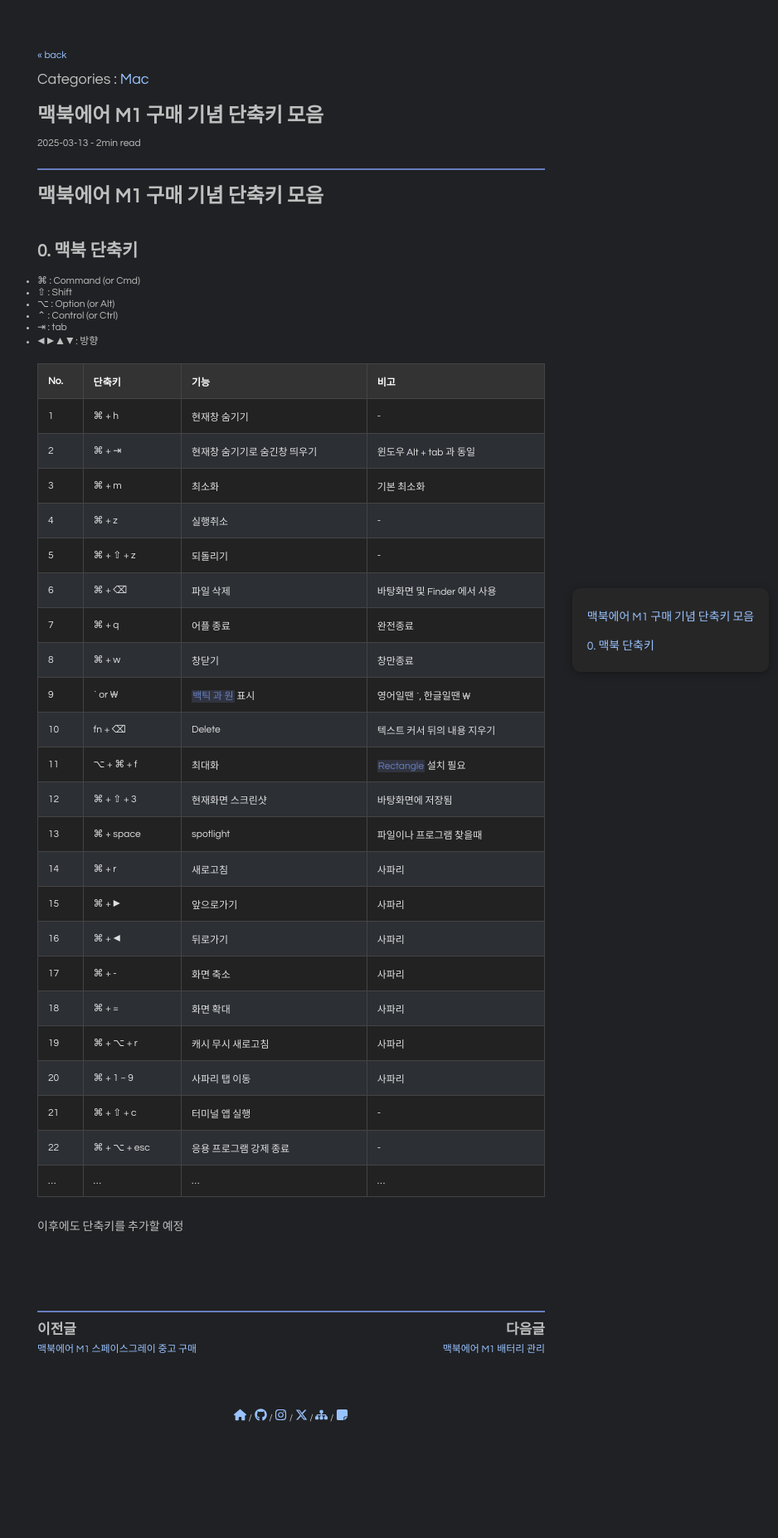
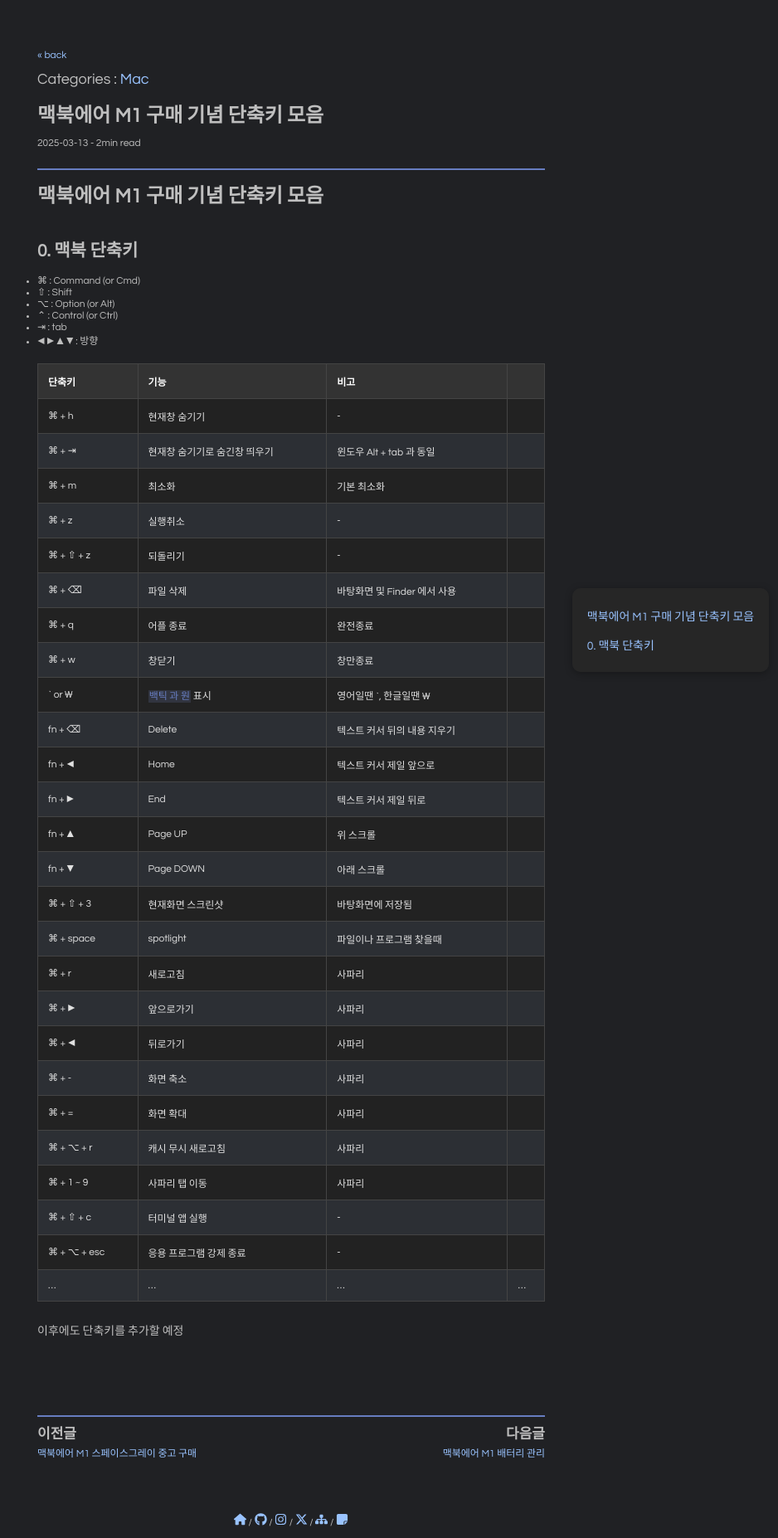
Before and after one commit to pozuhtuhv/pozuhtuhv.github.io, a Jekyll site: the page built from _posts/2025-03-13-mac-shortcut.md, in a window 1280 px wide. Shown: the whole page at 83% size, without its empty margins (289-1227 px from the left). Built offline with Jekyll 4.4.1, drawn with Linux system fonts in a browser that asks for light colours; comment, search, counter and statistics services are not loaded; before the commit the page ends 1728 px from its top, so only the background shows below that.

Commit message:
(upload) new_page

```diff
--- a/_posts/2025-03-13-mac-shortcut.md
+++ b/_posts/2025-03-13-mac-shortcut.md
@@ -30,30 +30,33 @@ tag: [mac, shortcut]
 - ⇥ : tab
 - ◀︎ ▶︎ ▲ ▼ : 방향
 
-| No. | 단축키 | 기능 | 비고 |
-| --- | --- | -- | -- |
-| 1 | ⌘ + h | 현재창 숨기기 | - |
-| 2 | ⌘ + ⇥ | 현재창 숨기기로 숨긴창 띄우기 | 윈도우 Alt + tab 과 동일 |
-| 3 | ⌘ + m | 최소화 | 기본 최소화 |
-| 4 | ⌘ + z | 실행취소 | - |
-| 5 | ⌘ + ⇧ + z | 되돌리기 | - |
-| 6 | ⌘ + ⌫ | 파일 삭제 | 바탕화면 및 Finder 에서 사용 |
-| 7 | ⌘ + q | 어플 종료 | 완전종료 |
-| 8 | ⌘ + w | 창닫기 | 창만종료 |
-| 9 | ` or ₩ | `백틱 과 원` 표시 | 영어일땐 `, 한글일땐 ₩ |
-| 10 | fn + ⌫ | Delete | 텍스트 커서 뒤의 내용 지우기 |
-| 11 | ⌥ + ⌘ + f | 최대화 | `Rectangle` 설치 필요 |
-| 12 | ⌘ + ⇧ + 3 | 현재화면 스크린샷 | 바탕화면에 저장됨 |
-| 13 | ⌘ + space | spotlight | 파일이나 프로그램 찾을때 |
-| 14 | ⌘ + r | 새로고침 | 사파리 |
-| 15 | ⌘ + ▶︎ | 앞으로가기 | 사파리 |
-| 16 | ⌘ + ◀︎ | 뒤로가기 | 사파리 |
-| 17 | ⌘ + - | 화면 축소 | 사파리 |
-| 18 | ⌘ + = | 화면 확대 | 사파리 |
-| 19 | ⌘ + ⌥ + r | 캐시 무시 새로고침 | 사파리 |
-| 20 | ⌘ + 1 ~ 9 | 사파리 탭 이동 | 사파리 |
-| 21  | ⌘ + ⇧ + c | 터미널 앱 실행 | - |
-| 22  | ⌘ + ⌥ + esc | 응용 프로그램 강제 종료 | - |
+| 단축키 | 기능 | 비고 |
+| --- | -- | -- |
+| ⌘ + h | 현재창 숨기기 | - |
+| ⌘ + ⇥ | 현재창 숨기기로 숨긴창 띄우기 | 윈도우 Alt + tab 과 동일 |
+| ⌘ + m | 최소화 | 기본 최소화 |
+| ⌘ + z | 실행취소 | - |
+| ⌘ + ⇧ + z | 되돌리기 | - |
+| ⌘ + ⌫ | 파일 삭제 | 바탕화면 및 Finder 에서 사용 |
+| ⌘ + q | 어플 종료 | 완전종료 |
+| ⌘ + w | 창닫기 | 창만종료 |
+| ` or ₩ | `백틱 과 원` 표시 | 영어일땐 `, 한글일땐 ₩ |
+| fn + ⌫ | Delete | 텍스트 커서 뒤의 내용 지우기 |
+| fn + ◀︎ | Home | 텍스트 커서 제일 앞으로 |
+| fn + ▶︎ | End | 텍스트 커서 제일 뒤로 |
+| fn + ▲ | Page UP | 위 스크롤 |
+| fn + ▼ | Page DOWN | 아래 스크롤 |
+| ⌘ + ⇧ + 3 | 현재화면 스크린샷 | 바탕화면에 저장됨 |
+| ⌘ + space | spotlight | 파일이나 프로그램 찾을때 |
+| ⌘ + r | 새로고침 | 사파리 |
+| ⌘ + ▶︎ | 앞으로가기 | 사파리 |
+| ⌘ + ◀︎ | 뒤로가기 | 사파리 |
+| ⌘ + - | 화면 축소 | 사파리 |
+| ⌘ + = | 화면 확대 | 사파리 |
+| ⌘ + ⌥ + r | 캐시 무시 새로고침 | 사파리 |
+| ⌘ + 1 ~ 9 | 사파리 탭 이동 | 사파리 |
+| ⌘ + ⇧ + c | 터미널 앱 실행 | - |
+| ⌘ + ⌥ + esc | 응용 프로그램 강제 종료 | - |
 | ... | ... | ... | ... |
 
 이후에도 단축키를 추가할 예정
--- a/index.html
+++ b/index.html
@@ -8,7 +8,7 @@ layout: default
         <!-- <p class="link-container"> -->
             <a href="{{ site.url }}/about/"> &rsaquo; About</a><br>
             <a href="{{ site.url }}/guestbook/"> &rsaquo; Guestbook</a><br>
-            <a href="{{ site.url }}/Yt-Dlp-Command-Generator/"> &rsaquo; Yt-Dlp Command Generator</a>
+            <a href="{{ site.url }}/generator/"> &rsaquo; Yt-Dlp Command Generator</a>
             <!-- <a href="{{ site.url }}/tag/"> &rsaquo; Tag</a> -->
         </p>
     <!-- </div> -->
```
Also changed, not shown: generator.html (added, +127 -0 lines).
